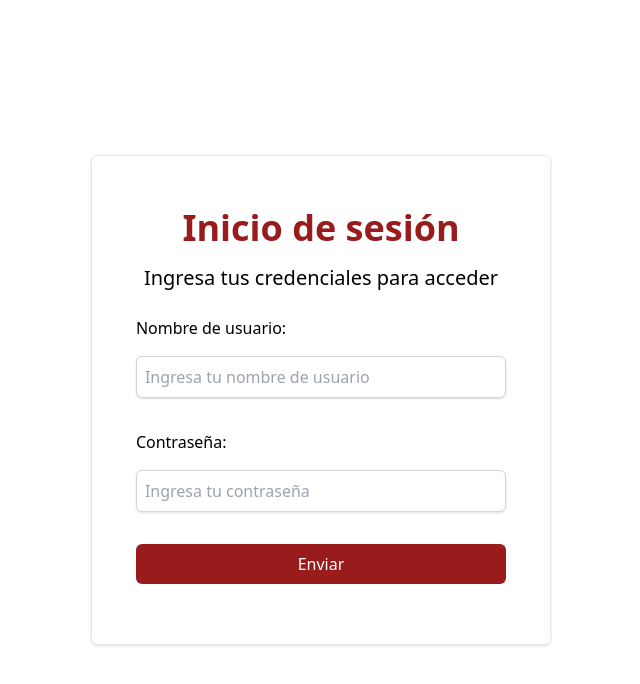
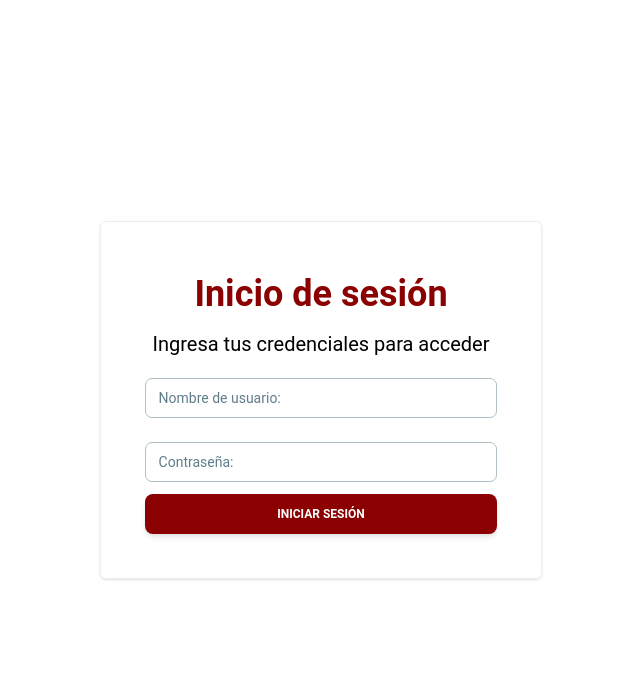
Before and after one commit to RyanValdivia/sismat-unsa, a React (Vite) app in the folder FrontEnd/sismat/: page / in a window 1280 px wide. Shown: the top 684 px of the page, without its empty margins (319-959 px from the left). Built offline with nearby package versions, Linux system fonts and the light colour scheme.

Commit message:
Añadiendo algunas dependencias (react-icons y tailwind material) además de pulir el inicio de sesión

```diff
--- a/FrontEnd/sismat/package.json
+++ b/FrontEnd/sismat/package.json
@@ -12,10 +12,13 @@
   "dependencies": {
     "@emotion/react": "^11.11.4",
     "@emotion/styled": "^11.11.5",
+    "@material-tailwind/react": "^2.1.9",
     "@mui/material": "^5.15.20",
     "axios": "^1.7.2",
+    "framer-motion": "^11.2.12",
     "react": "^18.3.1",
     "react-dom": "^18.3.1",
+    "react-icons": "^5.2.1",
     "react-router-dom": "^6.23.1"
   },
   "devDependencies": {
--- a/FrontEnd/sismat/src/api/login.js
+++ b/FrontEnd/sismat/src/api/login.js
@@ -1,13 +1,13 @@
 import axios from "axios";
 
 const api = axios.create({
-    baseURL: "http://localhost:8000/api/",
+    baseURL: "http://127.0.0.1:8000/api/",
     timeout: 1000,
     headers: {
         "Content-Type": "application/json",
     },
 });
 
-export function login(user) {
+export async function login(user) {
     return api.post("/token/", user);
 }
--- a/FrontEnd/sismat/src/components/Input.jsx
+++ /dev/null
@@ -1,20 +0,0 @@
-const Input = ({ type, label, placeholder, value, onChange }) => {
-    return (
-        <div className="flex flex-col justify-center items-center m-2 w-full">
-            <label htmlFor={value} className="m-2 w-full">
-                {label}
-            </label>
-            <input
-                className="m-2 w-full border shadow outline-none border-gray-300 rounded-md p-2 focus:border-red-800 focus:outline-none"
-                type={type}
-                id={value}
-                placeholder={placeholder}
-                onChange={(event) => {
-                    onChange(event);
-                }}
-            />
-        </div>
-    );
-};
-
-export default Input;
--- a/FrontEnd/sismat/src/components/InputSubmit.jsx
+++ /dev/null
@@ -1,13 +0,0 @@
-const InputSubmit = ({ value = "Enviar" }) => {
-    return (
-        <div className="flex flex-col justify-center items-center m-2 w-full">
-            <input
-                className="m-2 w-full bg-red-800 text-white p-2 rounded-md cursor-pointer hover:bg-red-900"
-                type="submit"
-                value={value}
-            />
-        </div>
-    );
-};
-
-export default InputSubmit;
--- a/FrontEnd/sismat/src/components/LoginForm.jsx
+++ b/FrontEnd/sismat/src/components/LoginForm.jsx
@@ -1,11 +1,12 @@
 import { useState } from "react";
-import Input from "./Input";
-import InputSubmit from "./InputSubmit";
+import { Input, Button } from "@material-tailwind/react";
+import { motion, AnimatePresence } from "framer-motion";
 import { login } from "../api/login";
 
 const LoginForm = () => {
     const [username, setUsername] = useState("");
     const [password, setPassword] = useState("");
+    const [errorMessage, setErrorMessage] = useState("");
 
     const handleSubmit = async (event) => {
         event.preventDefault();
@@ -15,24 +16,25 @@ const LoginForm = () => {
         };
         try {
             const res = await login(user);
-            console.log(res.data);
+            setErrorMessage("");
+            console.log(res);
             setUsername("");
             setPassword("");
             event.target.reset();
+
         } catch (error) {
-            if (error.response) {
-                console.log(error.response.data.detail);
-            }
+
         }
     };
 
     return (
-        <div className="border shadow rounded-md min-w-96 p-10">
+        <div className="flex flex-col justify-center items-center">
+            <div className="border shadow rounded-md min-w-96 p-10 m-5">
                 <form
                     className="flex flex-col justify-center items-center p-1"
                     onSubmit={(event) => handleSubmit(event)}
                 >
-                <h2 className="m-2 text-4xl antialiased text-red-800 font-bold">
+                    <h2 className="m-2 text-4xl antialiased text-[#8B0000] font-bold">
                         Inicio de sesión
                     </h2>
                     <p className="text-xl m-2">
@@ -40,23 +42,30 @@ const LoginForm = () => {
                     </p>
 
                     <Input
-                    type="text"
+                        variant="outlined"
                         label="Nombre de usuario: "
                         placeholder="Ingresa tu nombre de usuario"
-                    value="username"
+                        containerProps={{ className: "w-full m-3" }}
                         onChange={(event) => setUsername(event.target.value)}
                     />
 
                     <Input
-                    type="password"
+                        variant="outlined"
                         label="Contraseña: "
                         placeholder="Ingresa tu contraseña"
-                    value="password"
+                        containerProps={{ className: "w-full m-3" }}
                         onChange={(event) => setPassword(event.target.value)}
                     />
 
-                <InputSubmit />
+                    <Button
+                        fullWidth
+                        className="bg-[#8B0000]"
+                        type="submit"
+                    >
+                        Iniciar Sesión
+                    </Button>
                 </form>
+            </div>
         </div>
     );
 };
--- /dev/null
+++ b/FrontEnd/sismat/src/components/RegisterForm.jsx
@@ -0,0 +1,63 @@
+import { useState } from "react";
+import Input from "./Input";
+import InputSubmit from "./InputSubmit";
+
+const RegisterForm = () => {
+    const [names, setNames] = useState("");
+    const [lastNames, setLastNames] = useState("");
+    const [email, setEmail] = useState("");
+
+    const handleSubmit = async (event) => {
+        event.preventDefault();
+        const user = {
+            names: names,
+            lastNames: lastNames,
+            email: email,
+        };
+        console.log(user);
+    }
+
+    return (
+        <div className="flex flex-col justify-center items-center">
+            <div className="border shadow rounded-md min-w-96 p-10 m-5">
+                <form
+                    className="flex flex-col justify-center items-center p-1"
+                    onSubmit={(event) => handleSubmit(event)}
+                >
+                    <h2 className="m-2 text-4xl antialiased text-red-800 font-bold">
+                        Regístrate
+                    </h2>
+                    <p className="text-xl m-2">
+                        Ingresa tus credenciales para registrarte
+                    </p>
+
+                    <Input
+                        type="text"
+                        label="Nombres: "
+                        placeholder="Ingresa tus nombres"
+                        value="names"
+                        onChange={(event) => setNames(event.target.value)}
+                    />
+
+                    <Input
+                        type="text"
+                        label="Apellidos: "
+                        placeholder="Ingresa tus apellidos"
+                        value="lastNames"
+                        onChange={(event) => setLastNames(event.target.value)}
+                    />
+
+                    <Input
+                        type="email"
+                        label="Correo electrónico: "
+                        placeholder="Ingresa tu correo"
+                        value="email"
+                        onChange={(event) => setEmail(event.target.value)}
+                    />
+
+                    <InputSubmit />
+                </form>
+            </div>
+        </div>
+    );
+};
--- /dev/null
+++ b/FrontEnd/sismat/src/pages/RegisterPage.jsx
@@ -0,0 +1,11 @@
+import RegisterForm from "../components/RegisterForm";
+
+const RegisterPage = () => {
+    return (
+        <div className="flex justify-center items-center h-screen">
+            <RegisterForm />
+        </div>
+    );
+};
+
+export default RegisterPage;
--- a/FrontEnd/sismat/tailwind.config.js
+++ b/FrontEnd/sismat/tailwind.config.js
@@ -1,5 +1,9 @@
+
 /** @type {import('tailwindcss').Config} */
-export default {
+
+const withMT = require("@material-tailwind/react/utils/withMT");
+
+module.exports = withMT( {
   content: [
     "./index.html",
     "./src/**/*.{js,ts,jsx,tsx}"
@@ -8,4 +12,4 @@ export default {
     extend: {},
   },
   plugins: [],
-}
+});
```
Also changed, not shown: 1 other file (tests, documents, lock files or other folders). Lines whose indentation alone changed are shown as unchanged.
